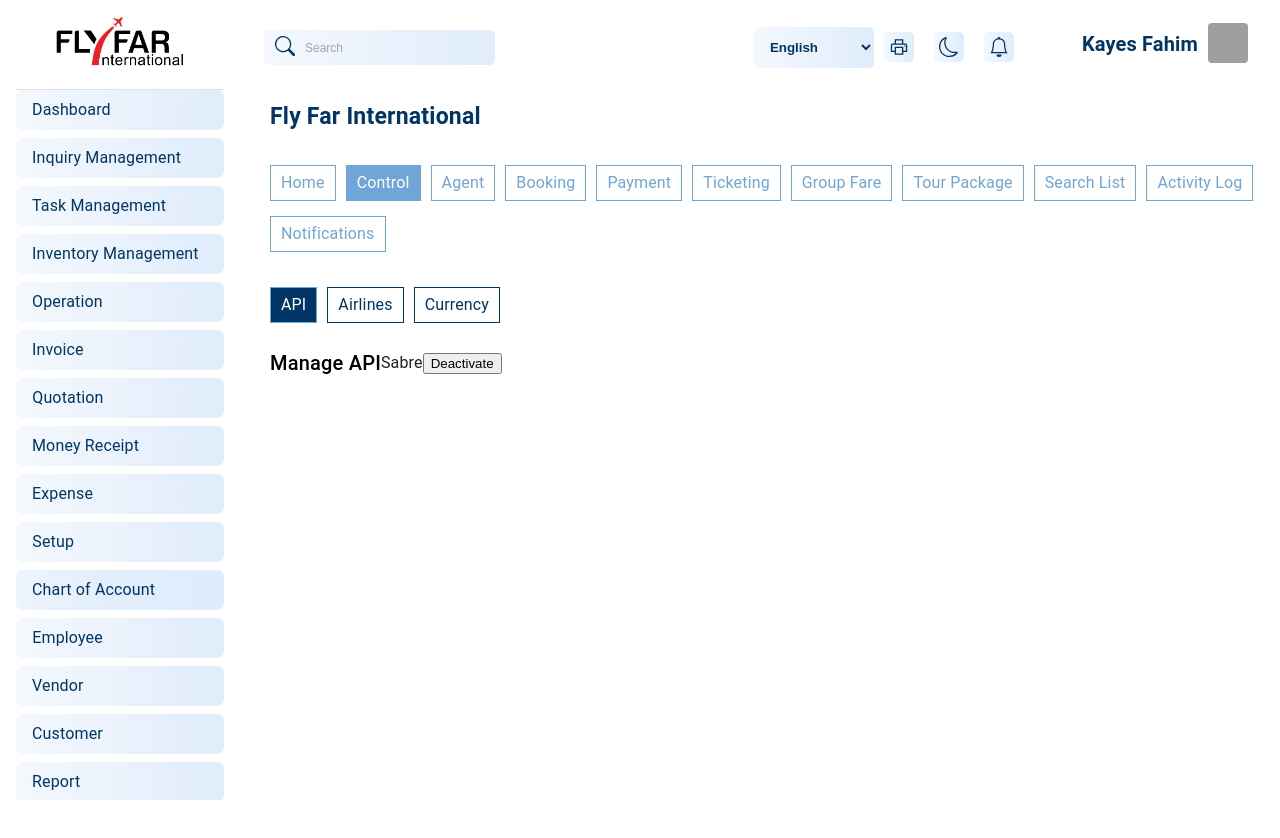
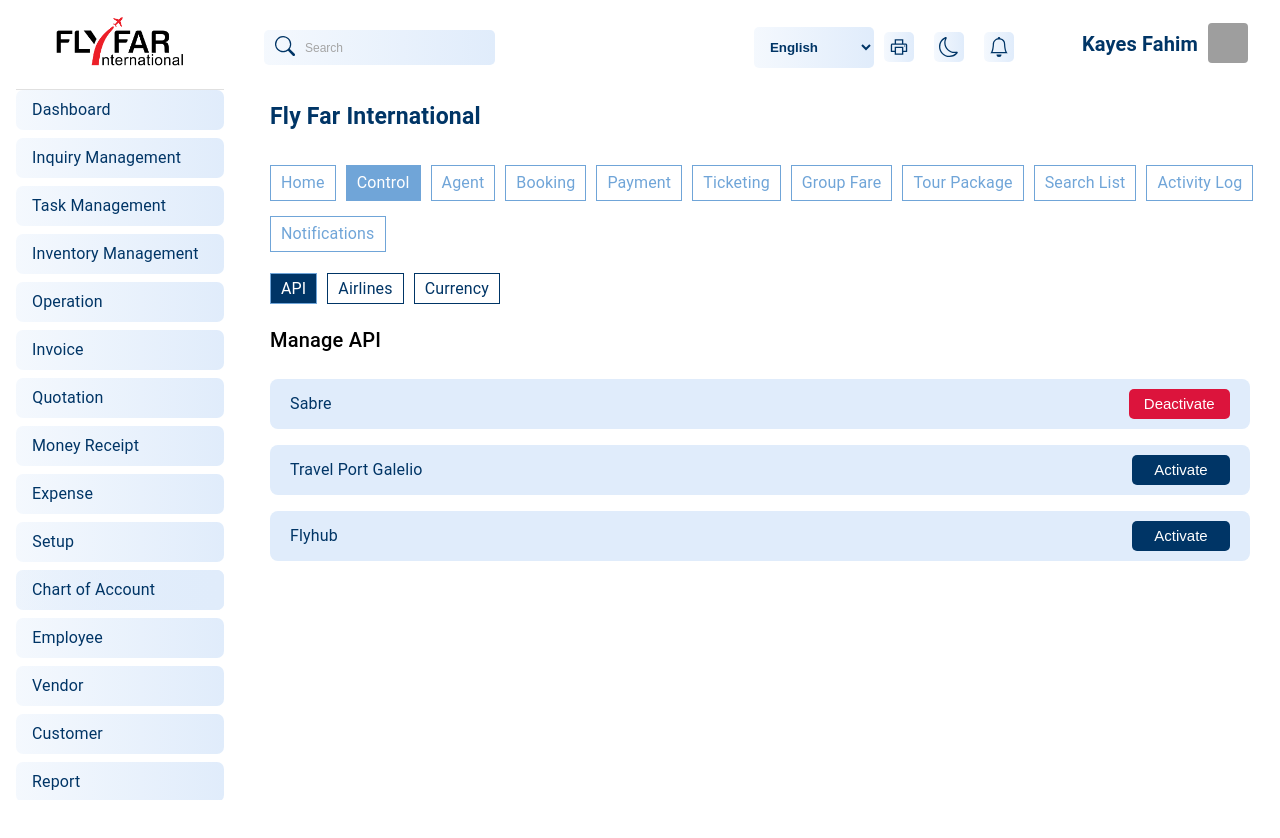
Before and after one commit to DiproFlyFar/ERP, a React (Create React App) app: page /manageWebsite/www.flyfarint.com/control/apipage in a window 1280 px wide. Shown: the top 838 px of the page. Built offline with nearby package versions, Linux system fonts and the light colour scheme; grey boxes are pictures that could not be loaded.

Commit message:
controlPageDone

```diff
--- a/src/Components/FlyFarInternational/Control.js
+++ b/src/Components/FlyFarInternational/Control.js
@@ -10,7 +10,7 @@
         {" "}
         <Box
           sx={{
-            display: "flex",
+            display: "block",
             alignItems: "center",
             mt: "20px",
             flexWrap: "wrap",
--- a/src/Components/FlyFarInternational/ControlPage/Airlines/Airlines.css
+++ b/src/Components/FlyFarInternational/ControlPage/Airlines/Airlines.css
@@ -0,0 +1,5 @@
+.airlineBtn1 input {
+  width: 100%;
+  border: 1px solid #003566;
+  height: 29px;
+}
--- a/src/Components/FlyFarInternational/ControlPage/Airlines/Airlines.js
+++ b/src/Components/FlyFarInternational/ControlPage/Airlines/Airlines.js
@@ -1,18 +1,97 @@
-import { Box } from "@mui/material";
+import { Box, Grid, Typography } from "@mui/material";
 import React from "react";
+import "./Airlines.css";
 
 const Airlines = () => {
   return (
-    <Box
-      sx={{
-        display: "flex",
-        alignItems: "center",
-        mt: "20px",
-        flexWrap: "wrap",
-        width: "100%",
-      }}
-    >
-      airlines
+    <Box style={{ width: "97%" }}>
+      <Box mt={3}>
+        <Grid container>
+          <Grid md={6}>
+            <Box>
+              <Typography
+                style={{
+                  color: "#000000",
+                  fontSize: "20px",
+                  fontWeight: "500",
+                }}
+              >
+                Airlines
+              </Typography>
+            </Box>
+          </Grid>
+          <Grid md={6} display="flex" justifyContent={"flex-end"}>
+            <Box style={{ display: "flex", alignItems: "center", gap: "10px" }}>
+              <Box>
+                <button
+                  style={{
+                    cursor: "pointer",
+                    fontSize: "15px",
+                    border: "none",
+                    height: "30px",
+                    backgroundColor: "#003566",
+                    color: "#fff",
+                    padding: "0px 22px",
+                  }}
+                >
+                  Add Airlines
+                </button>
+              </Box>
+              <Box className="airlineBtn1">
+                <input type="text" placeholder="search" />
+              </Box>
+            </Box>
+          </Grid>
+        </Grid>
+      </Box>
+
+      <Box className="balance-transaction" marginTop={"20px"}>
+        <table>
+          <tr>
+            <th>Airlines ID</th>
+            <th>Airlines Name</th>
+            <th style={{ textAlign: "right", paddingRight: "12px" }}>
+              Action{" "}
+            </th>
+          </tr>
+
+          <tr>
+            <td>0055</td>
+            <td>JAZZERA AIRLINES</td>
+            <td style={{ textAlign: "right" }}>
+              <Box>
+                <button
+                  style={{
+                    cursor: "pointer",
+                    fontSize: "14px",
+                    border: "none",
+                    height: "24px",
+                    backgroundColor: "#003566",
+                    color: "#fff",
+                    padding: "0px 22px",
+                    marginRight: "10px",
+                  }}
+                >
+                  Update
+                </button>
+                <button
+                  style={{
+                    cursor: "pointer",
+                    fontSize: "14px",
+                    border: "none",
+                    height: "24px",
+                    backgroundColor: "#003566",
+                    color: "#fff",
+                    padding: "0px 22px",
+                  }}
+                >
+                  Delate
+                </button>
+              </Box>
+            </td>
+          </tr>
+        </table>
+      </Box>
     </Box>
   );
 };
--- a/src/Components/FlyFarInternational/ControlPage/ApiPage/ApiPage.css
+++ b/src/Components/FlyFarInternational/ControlPage/ApiPage/ApiPage.css
@@ -0,0 +1,12 @@
+.apiBtn1 button {
+  cursor: pointer;
+  font-size: 15px;
+  border: none;
+  height: 30px;
+  background-color: #dc143c;
+  color: #fff;
+  padding: 0px 15px;
+  border-radius: 5px;
+  display: flex;
+  align-items: center;
+}
--- a/src/Components/FlyFarInternational/ControlPage/ApiPage/ApiPage.js
+++ b/src/Components/FlyFarInternational/ControlPage/ApiPage/ApiPage.js
@@ -4,26 +4,116 @@
 
 const ApiPage = () => {
   return (
-    <Box
-      sx={{
-        display: "flex",
-        alignItems: "center",
-        mt: "20px",
-        flexWrap: "wrap",
-        width: "100%",
-      }}
-    >
+    <Box style={{ width: "97%" }}>
+      <Box mt={3}>
+        <Typography
+          style={{ color: "#000000", fontSize: "20px", fontWeight: "500" }}
+        >
+          Manage API
+        </Typography>
+      </Box>
 
+      <Box
+        style={{
+          backgroundColor: "#E0ECFB",
+          display: "block !important",
+          borderRadius: "8px",
+        }}
+        mt={3}
+      >
+        <Box
+          style={{
+            display: "flex",
+            justifyContent: "space-between",
+            height: "50px",
+            alignItems: "center",
+            padding: "0px 20px",
+          }}
+        >
+          <Typography style={{ color: "#003566", fontSize: "16px" }}>
+            Sabre
+          </Typography>
+          <Box className="apiBtn1">
+            <button>Deactivate</button>
+          </Box>
+        </Box>
+      </Box>
+      <Box
+        style={{
+          backgroundColor: "#E0ECFB",
+          display: "block !important",
+          borderRadius: "8px",
+        }}
+        mt={2}
+      >
+        <Box
+          style={{
+            display: "flex",
+            justifyContent: "space-between",
+            height: "50px",
+            alignItems: "center",
+            padding: "0px 20px",
+          }}
+        >
+          <Typography style={{ color: "#003566", fontSize: "16px" }}>
+            Travel Port Galelio
+          </Typography>
+          <Box className="apiBtn2">
+            <button
+              style={{
+                cursor: "pointer",
+                fontSize: "15px",
+                border: "none",
+                height: "30px",
+                backgroundColor: "#003566",
+                color: "#fff",
+                padding: "0px 22px",
+                borderRadius: " 5px",
+              }}
+            >
+              Activate
+            </button>
+          </Box>
+        </Box>
+      </Box>
 
-      <Typography
-        style={{ color: "#000000", fontSize: "20px", fontWeight: "500" }}
+      <Box
+        style={{
+          backgroundColor: "#E0ECFB",
+          display: "block !important",
+          borderRadius: "8px",
+        }}
+        mt={2}
       >
-        Manage API
-      </Typography>
-
-      <Box>
-        <span>Sabre</span>
-        <button>Deactivate</button>
+        <Box
+          style={{
+            display: "flex",
+            justifyContent: "space-between",
+            height: "50px",
+            alignItems: "center",
+            padding: "0px 20px",
+          }}
+        >
+          <Typography style={{ color: "#003566", fontSize: "16px" }}>
+            Flyhub
+          </Typography>
+          <Box className="apiBtn2">
+            <button
+              style={{
+                cursor: "pointer",
+                fontSize: "15px",
+                border: "none",
+                height: "30px",
+                backgroundColor: "#003566",
+                color: "#fff",
+                padding: "0px 22px",
+                borderRadius: " 5px",
+              }}
+            >
+              Activate
+            </button>
+          </Box>
+        </Box>
       </Box>
     </Box>
   );
--- a/src/Components/FlyFarInternational/ControlPage/CurrencyPage/CurrencyPage.css
+++ b/src/Components/FlyFarInternational/ControlPage/CurrencyPage/CurrencyPage.css
@@ -0,0 +1,11 @@
+.currencyBtn1 label {
+  color: #003566 !important;
+  font-size: 14px !important;
+  line-height: 35px;
+}
+
+.currencyBtn1 input {
+  width: 100%;
+  border: 1px solid #003566;
+  height: 29px;
+}
--- a/src/Components/FlyFarInternational/ControlPage/CurrencyPage/CurrencyPage.js
+++ b/src/Components/FlyFarInternational/ControlPage/CurrencyPage/CurrencyPage.js
@@ -1,18 +1,57 @@
-import { Box } from "@mui/material";
+import { Box, Grid, Typography } from "@mui/material";
 import React from "react";
+import "./CurrencyPage.css";
 
 const CurrencyPage = () => {
   return (
-    <Box
-      sx={{
-        display: "flex",
-        alignItems: "center",
-        mt: "20px",
-        flexWrap: "wrap",
-        width: "100%",
-      }}
-    >
-      Currency
+    <Box style={{ width: "97%" }}>
+      <Box mt={3}>
+        <Box>
+          <Typography
+            style={{
+              color: "#000000",
+              fontSize: "20px",
+              fontWeight: "500",
+            }}
+          >
+            Currency Converter
+          </Typography>
+        </Box>
+        <Grid container spacing={2}>
+          <Grid item md={4}>
+            <Box className="currencyBtn1">
+              <label>ERP GDS Converter</label>
+              <input type="text" placeholder="" />
+            </Box>
+          </Grid>
+          <Grid item md={4}>
+            <Box className="currencyBtn1">
+              <label>ERP GDS Converter</label>
+
+              <input type="text" placeholder="" />
+            </Box>
+          </Grid>
+
+          <Grid item md={2} display={"flex"} alignItems="flex-end">
+            <Box>
+              <button
+                style={{
+                  cursor: "pointer",
+                  fontSize: "14px",
+                  border: "none",
+                  height: "30px",
+                  backgroundColor: "#70A5D8",
+                  color: "#fff",
+                  padding: "0px 30px",
+                  marginRight: "10px",
+                }}
+              >
+                Save
+              </button>
+            </Box>
+          </Grid>
+        </Grid>
+      </Box>
     </Box>
   );
 };
--- a/src/Components/FlyFarInternational/FlyFarInternational.js
+++ b/src/Components/FlyFarInternational/FlyFarInternational.js
@@ -31,7 +31,7 @@
       >
         Fly Far International
       </Typography>
-      <Box sx={{ display: "flex", flexWrap: "wrap" }}>
+      <Box sx={{ display: "block", flexWrap: "wrap" }}>
         {" "}
         <Box
           sx={{
```
